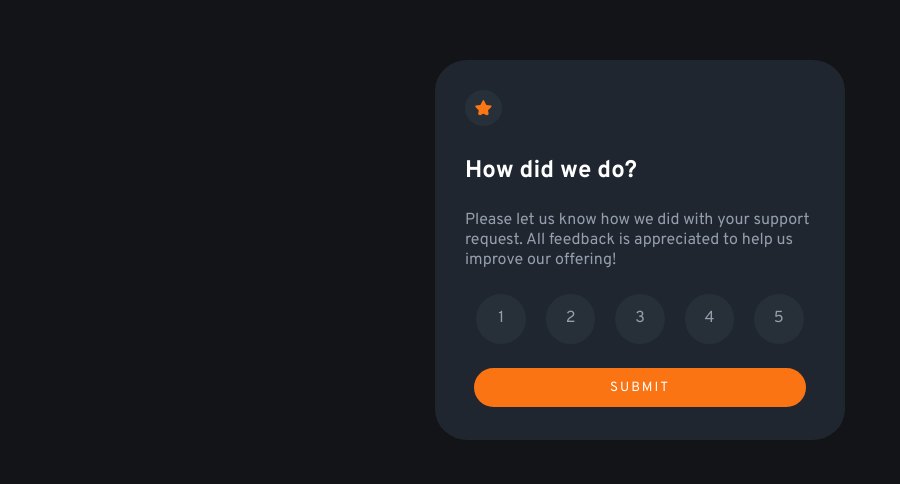
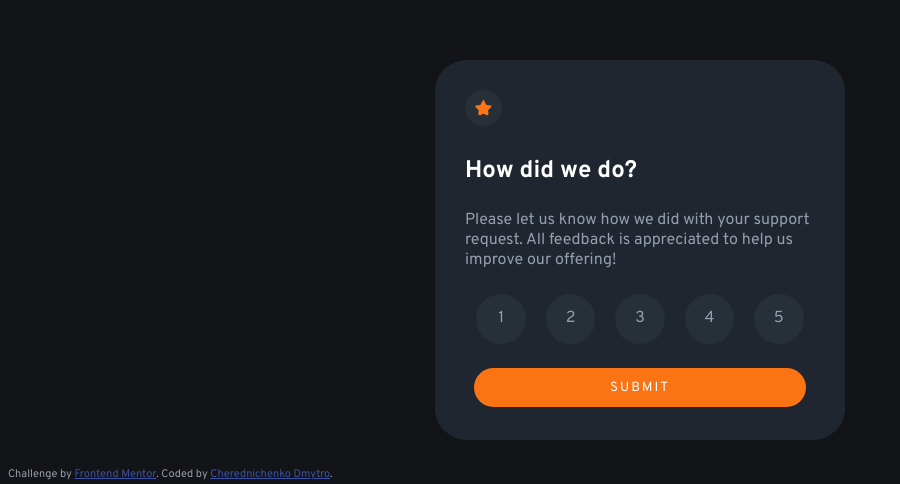
Before and after one commit to ArchTenshi/FirstSteps, a plain HTML site: page index.html in a window 1280 px wide. Shown: the part 319-803 px from the top of the page, without its empty margins (0-900 px from the left). Drawn offline with Linux system fonts and the light colour scheme.

Commit message:
Update style.css

```diff
--- a/style.css
+++ b/style.css
@@ -79,3 +79,7 @@ h3 {
   margin: 2rem auto;
   border-radius: 5rem;
 }
+.attribution {
+  position:absolute;
+  bottom:0;
+}
```
